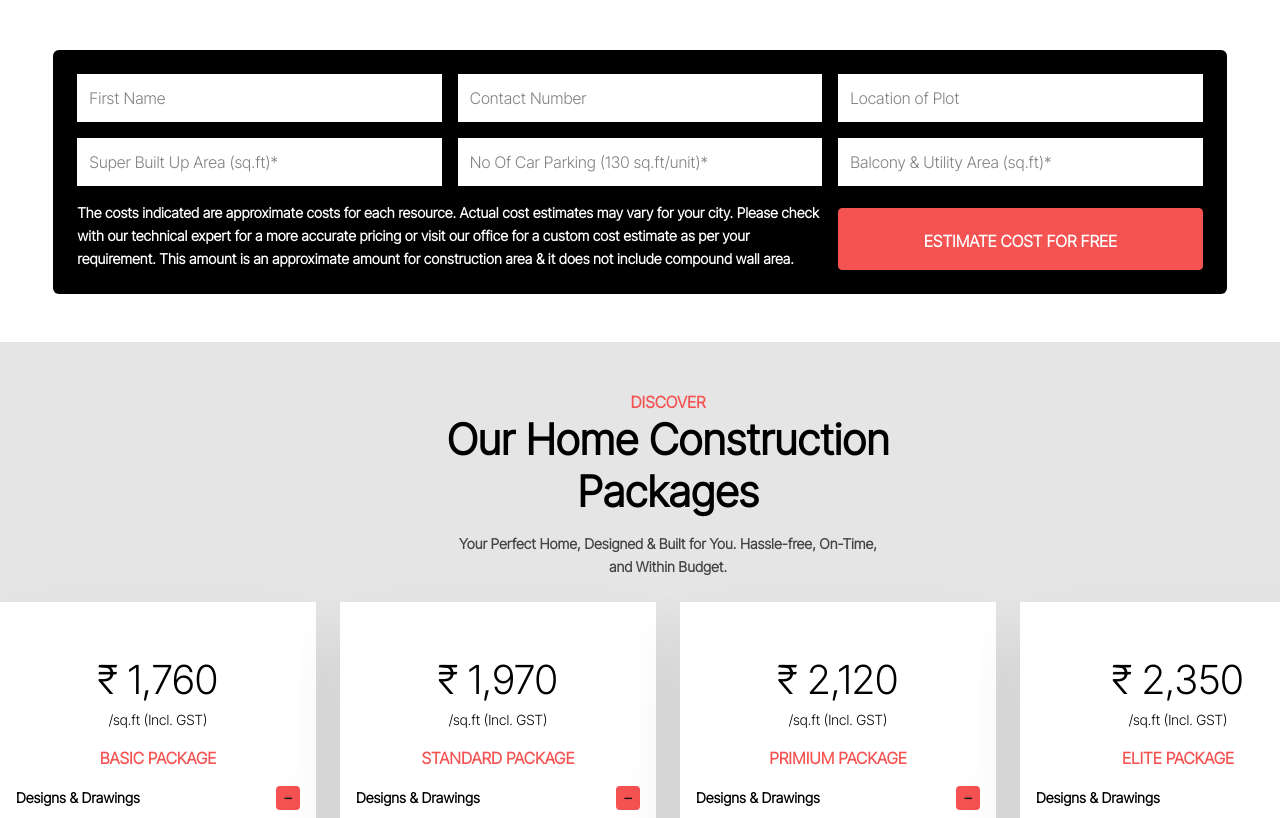
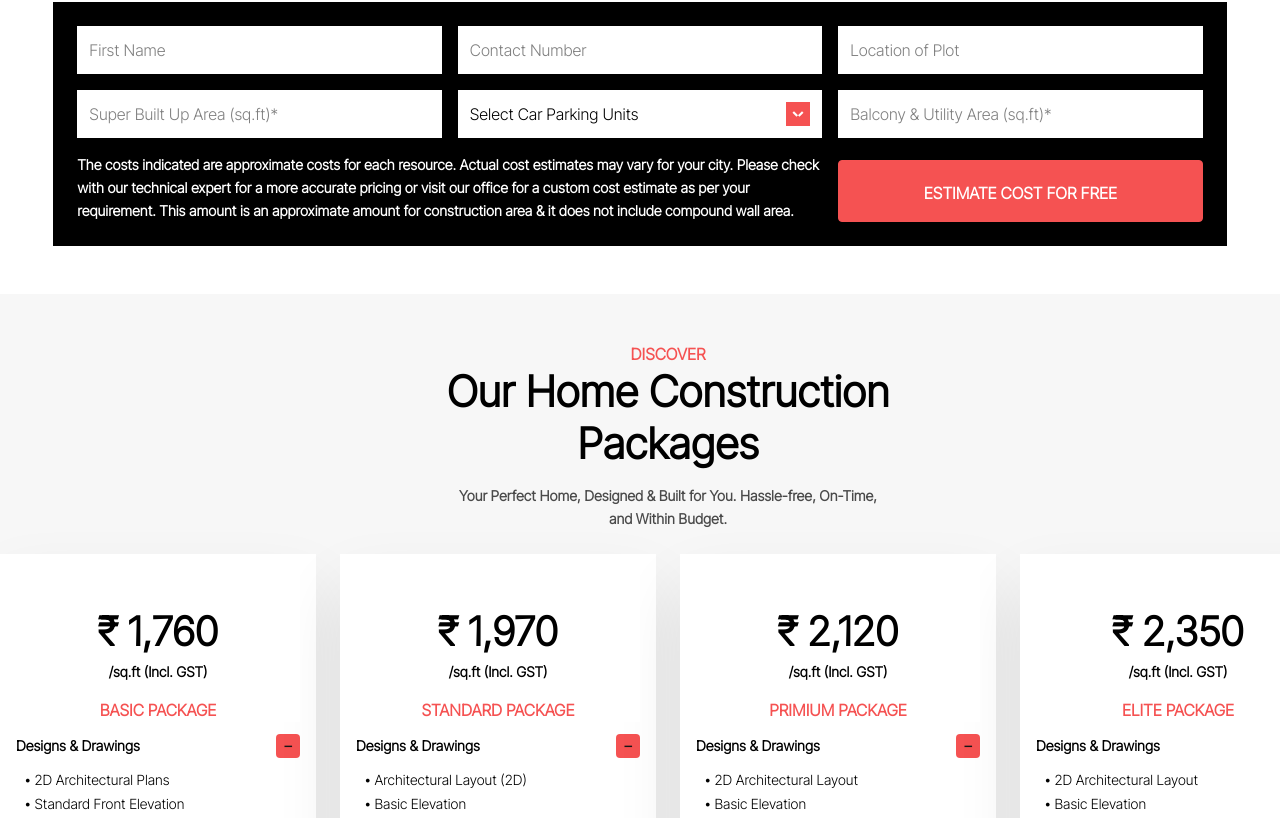
Before and after one commit to Pravu-lab/Brixline, a Next.js app: page /cost-estimator in a window 1280 px wide. Shown: the part 662-1480 px from the top of the page. Built offline with nearby package versions, Linux system fonts and the light colour scheme.

Commit message:
Cost estimator page fixes

```diff
--- a/src/Components/ConstructionPackage.tsx
+++ b/src/Components/ConstructionPackage.tsx
@@ -28,7 +28,7 @@ const ConstructionPackage = () => {
   const dataKeys = Object.keys(PackageDetails);
 
   return (
-    <Section className="flex flex-col justify-center bg-[#0000001A] !w-full">
+    <Section className="flex flex-col justify-center bg-[#f7f7f7] !w-full">
       <div className=" m-auto text-center">
         <SubTitle>DISCOVER</SubTitle>
         <Title className="text-black">
@@ -57,9 +57,9 @@ const ConstructionCard: React.FC<ConstructionCardProps> = ({ packageDetails }) =
   const [openIndex, setOpenIndex] = useState<number | null>(0);
 
   return (
-    <div className="mt-6 w-full shadow-[0px_34px_64px_0px_#00000017] py-12 px-4 max-h-[728px] overflow-y-scroll bg-white min-w-[316px] sm:max-w-[316px]">
-      <div className="sticky bg-white text-center top-0">
-        <div className="text-black text-[40px] font-medium mb-4">
+    <div className="mt-6 w-full shadow-[0px_34px_64px_0px_#00000017] pb-12 px-4 max-h-[728px] overflow-y-scroll bg-white min-w-[316px] sm:max-w-[316px]">
+      <div className="sticky bg-white text-center top-0 pt-12">
+        <div className="text-black text-[40px] font-extrabold mb-4">
           {packageDetails.price}
           <br />
           <p className="text-sm text-black">{packageDetails.desc}</p>
@@ -71,7 +71,7 @@ const ConstructionCard: React.FC<ConstructionCardProps> = ({ packageDetails }) =
       {packageDetails.data.map((section, index) => {
         const isOpen = openIndex === index;
         return (
-          <div key={section.title} className="py-4 border-b border-[rgba(0,0,0,0.05)]">
+          <div key={section.title} className={`py-3 ${packageDetails.data.length-1 === index ? "pb-0":"border-b border-[rgba(0,0,0,0.05)]"}`}>
             <div
               className="flex justify-between items-center cursor-pointer"
               onClick={() => setOpenIndex(isOpen ? null : index)}
--- a/src/Components/CostEstimetor.tsx
+++ b/src/Components/CostEstimetor.tsx
@@ -20,7 +20,7 @@ const CostEstimetor = () => {
             {/* Right Side */}
             <div className="justify-center w-full hidden sm:flex">
                 <Image
-                    src="/png/costestimator.png"
+                    src="/costEstimetor.png"
                     alt="bookwithus"
                     width={634}
                     height={100}
--- a/src/Components/costEstimate.tsx
+++ b/src/Components/costEstimate.tsx
@@ -22,7 +22,7 @@ export default function EstimatePage() {
   });
   const [estimates, setEstimates] = useState<Estimate[]>([]);
 
-  const handleChange = (e: React.ChangeEvent<HTMLInputElement>) => {
+  const handleChange = (e: React.ChangeEvent<HTMLInputElement | HTMLSelectElement>) => {
     const { name, value } = e.target;
     setForm(prev => ({ ...prev, [name]: value }));
   };
@@ -83,15 +83,52 @@ export default function EstimatePage() {
   };
 
   return (
-    <Section className=" bg-white py-4 justify-center">
+    <Section className=" bg-white py-4 justify-center !pt-0">
       <div className="w-full">
-        <form onSubmit={handleSubmit} className="grid grid-cols-1 md:grid-cols-3 gap-4 bg-black text-white p-6 rounded-md">
+        <form onSubmit={handleSubmit} className="grid grid-cols-1 md:grid-cols-3 gap-4 bg-black text-white p-6">
           <input name="name" placeholder="First Name" onChange={handleChange} required className="p-3 text-black bg-white" />
           <input name="contact" placeholder="Contact Number" onChange={handleChange} required className="p-3 text-black bg-white" />
           <input name="location" placeholder="Location of Plot" onChange={handleChange} required className="p-3 text-black bg-white" />
-          <input name="builtUpArea" type="number" placeholder="Super Built Up Area (sq.ft)*" onChange={handleChange} required className="p-3 text-black bg-white" />
-          <input name="carParkingUnits" type="number" placeholder="No Of Car Parking (130 sq.ft/unit)*" onChange={handleChange} required className="p-3 text-black bg-white" />
-          <input name="balconyArea" type="number" placeholder="Balcony & Utility Area (sq.ft)*" onChange={handleChange} required className="p-3 text-black bg-white" />
+          <input name="builtUpArea" type="number" placeholder="Super Built Up Area (sq.ft)*" onChange={handleChange} required className="p-3 text-black bg-white [appearance:textfield] [&::-webkit-inner-spin-button]:appearance-none [&::-webkit-outer-spin-button]:appearance-none" />
+          <div className="relative w-full">
+  <select
+    name="carParkingUnits"
+    onChange={handleChange}
+    className="p-3 pr-10 text-black bg-white appearance-none w-full"
+  >
+    <option value="">Select Car Parking Units</option>
+    <option value="1">1</option>
+    <option value="2">2</option>
+    <option value="3">3</option>
+    <option value="4">4</option>
+  </select>
+
+  {/* Dropdown Icon */}
+  <div className="pointer-events-none absolute right-3 top-1/2 transform -translate-y-1/2">
+    <svg
+      xmlns="http://www.w3.org/2000/svg"
+      width="24"
+      height="24"
+      viewBox="0 0 24 24"
+      fill="none"
+    >
+      <rect
+        x="24"
+        width="24"
+        height="24"
+        transform="rotate(90 24 0)"
+        fill="#F55252"
+      />
+      <path
+        fillRule="evenodd"
+        clipRule="evenodd"
+        d="M17.5059 10.7023L16.0028 9.19928L11.9965 13.2056L7.99023 9.19934L6.48718 10.7024L10.4953 14.7105L11.9966 13.2093L13.4977 14.7105L17.5059 10.7023Z"
+        fill="white"
+      />
+    </svg>
+  </div>
+</div>
+      <input name="balconyArea" type="number" placeholder="Balcony & Utility Area (sq.ft)*" onChange={handleChange} required className="p-3 text-black bg-white [appearance:textfield] [&::-webkit-inner-spin-button]:appearance-none [&::-webkit-outer-spin-button]:appearance-none" />
 
           <Description className="text-xs text-white md:col-span-2 ">
             The costs indicated are approximate costs for each resource. Actual cost estimates may vary for your city. Please check with our technical expert for a more accurate pricing or visit our office for a custom cost estimate as per your requirement. This amount is an approximate amount for construction area & it does not include compound wall area.
@@ -100,10 +137,10 @@ export default function EstimatePage() {
         </form>
 
         {estimates.length > 0 && (
-          <div className="mt-12 text-center">
+          <div className="mt-16 text-center">
             <SubTitle>QUOTATION</SubTitle>
             <Title className='text-black'>Your Cost Estimate</Title>
-            <Description className="text-black opacity-70 mt-2 mb-6">Your Perfect Home, Designed & Built for You. Hassle-free, On-Time,<br/> and Within Budget.</Description>
+            <Description className="text-black opacity-70 mt-2 mb-6">Your Perfect Home, Designed & Built for You. Hassle-free, On-Time,<br /> and Within Budget.</Description>
 
             <div className="grid grid-cols-1 md:grid-cols-2 lg:grid-cols-4 gap-6">
               {estimates.map(pkg => (
@@ -112,10 +149,10 @@ export default function EstimatePage() {
                   <div className="text-left text-sm p-4 text-black font-bold">
                     <div className='flex justify-between mb-6'>
                       <div>
-                        <p>Built Up Cost:</p>
+                        <p className='font-semibold '>Built Up Cost:</p>
                         <p className='text-xs font-semibold'>1070 sq.ft * ₹ 1,900/sq.ft </p>
                       </div>
-                       <p>₹{pkg.builtUpCost.toLocaleString()}</p></div>
+                      <p className='font-extrabold'>₹{pkg.builtUpCost.toLocaleString()}</p></div>
                     <div className='flex justify-between mb-6'>
                       <div>
                         <p>Car Parking Cost:</p>
@@ -126,7 +163,7 @@ export default function EstimatePage() {
                       <div>
                         <p>Balcony & Utility Cost:</p>
                         <p className='text-xs font-semibold'>800 sq.ft * ₹1,235/sq.ft</p>
-                        </div><p>₹{pkg.balconyCost.toLocaleString()}</p></div>
+                      </div><p>₹{pkg.balconyCost.toLocaleString()}</p></div>
                     <hr className="my-2" />
                     <div className='flex justify-between'><p className="font-bold text-base">Total Cost:</p> <p>₹{pkg.total.toLocaleString()}</p></div>
                   </div>
```
Also changed, not shown: public/costEstimetor.png (added).
